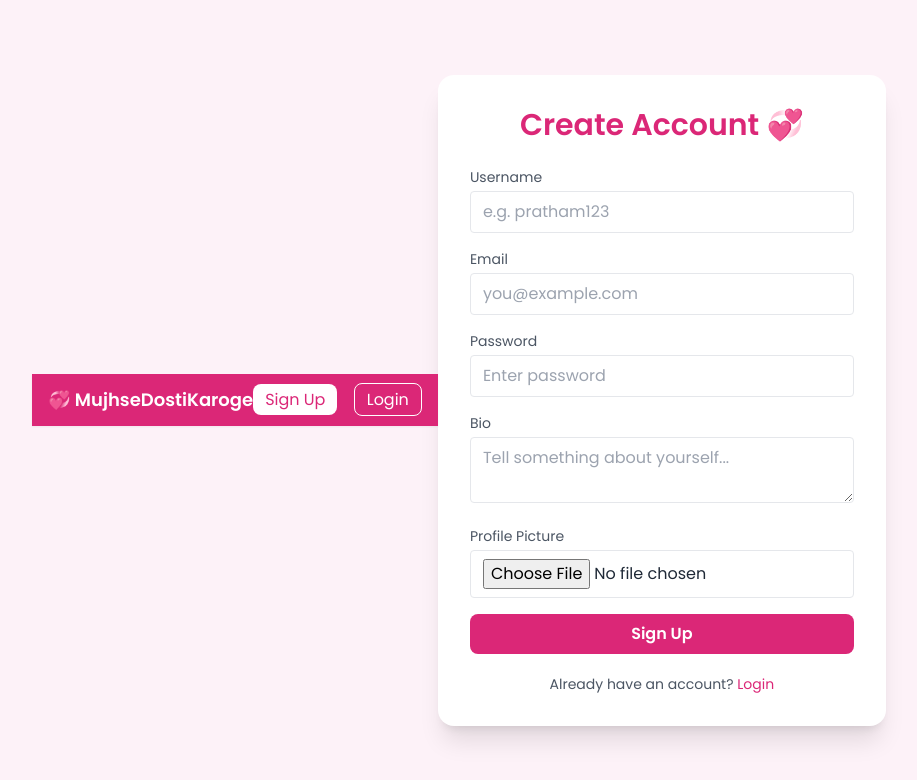
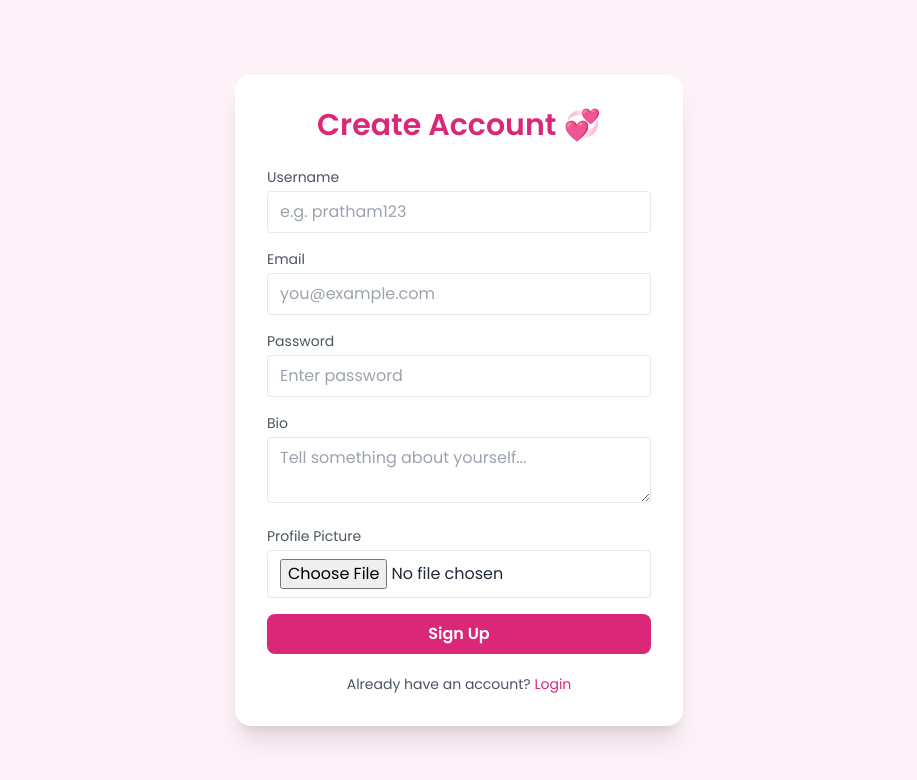
Before and after one commit to vvipbazzar-a11y/postrequirement, a plain HTML site: page signup.html in a window 1280 px wide. Shown: the whole page, without its empty margins (181-1098 px from the left). Drawn offline with nearby package versions, Linux system fonts and the light colour scheme.

Commit message:
Update signup.html

```diff
--- a/signup.html
+++ b/signup.html
@@ -10,16 +10,6 @@
     body { font-family: 'Poppins', sans-serif; }
   </style>
 </head>
-  <header class="bg-pink-600 text-white shadow-sm sticky top-0 z-40">
-  <div class="max-w-5xl mx-auto px-4 py-3 flex items-center justify-between">
-    <h1 class="text-lg font-semibold">💞 MujhseDostiKaroge</h1>
-
-    <div class="space-x-3">
-      <a href="signup.html" class="bg-white text-pink-600 px-3 py-1 rounded-lg font-medium hover:bg-pink-50 transition">Sign Up</a>
-      <a href="login.html" class="border border-white px-3 py-1 rounded-lg font-medium hover:bg-pink-700 transition">Login</a>
-    </div>
-  </div>
-</header>
 <body class="bg-pink-50 text-gray-800 min-h-screen flex items-center justify-center">
 
   <div class="w-full max-w-md bg-white rounded-2xl shadow-xl p-8">
```
